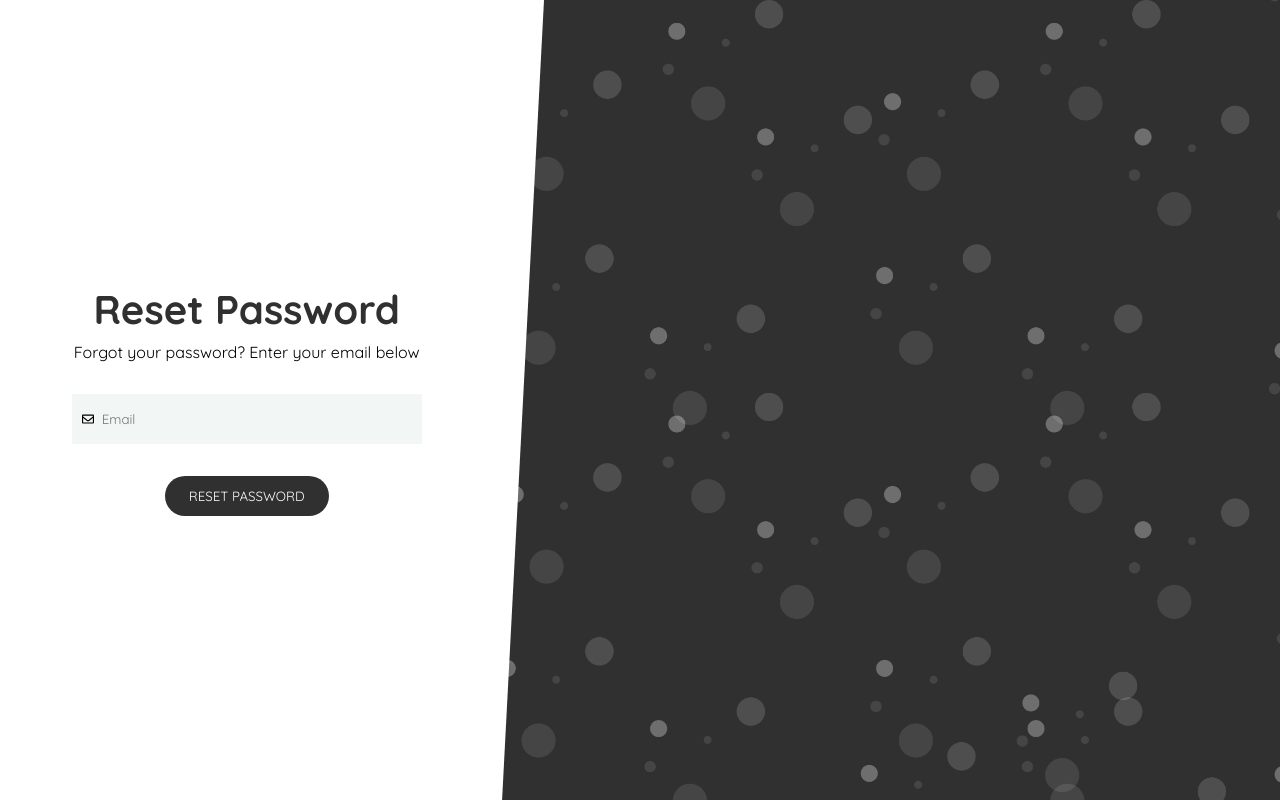
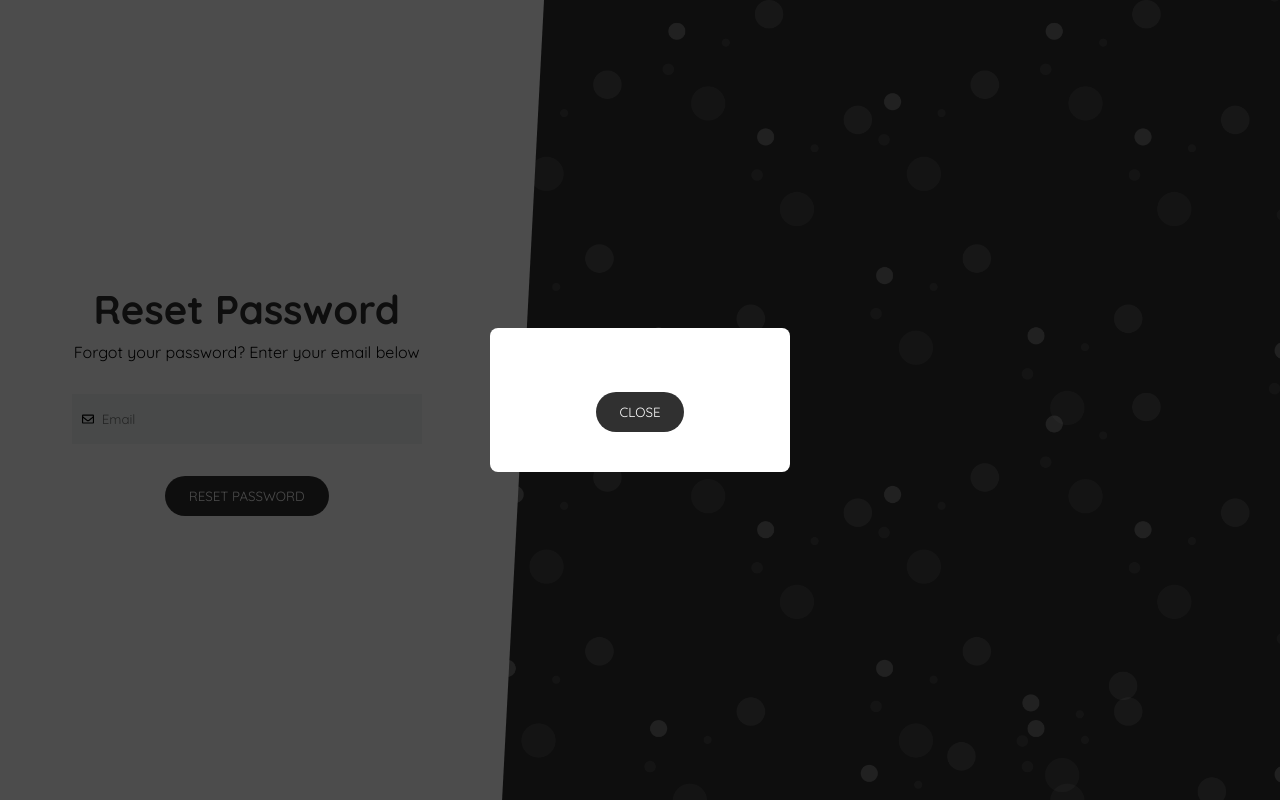
Before and after one commit to caiosantosss/fireblogs-vue, a Vue app: page /forgot-password in a window 1280 px wide. Built offline with nearby package versions, Linux system fonts and the light colour scheme; what vue2-editor would draw is missing.

Commit message:
add closeModal

```diff
--- a/src/components/Modal.vue
+++ b/src/components/Modal.vue
@@ -1,16 +1,18 @@
 <template>
   <div class="modal">
-    <p>{{ this.modalMessage }}</p>
-    <button @click="closeModal">Close</button>
+    <div class="modal-content">
+      <p>{{ this.modalMessage }}</p>
+      <button @click="closeModal">Close</button>
+    </div>
   </div>
 </template>
 
 <script>
 export default {
   props: ["modalMessage"],
-  method: {
+  methods: {
     closeModal() {
-      this.$emit("closeModal");
+      this.$emit("close-modal");
     },
   },
 }
--- a/src/views/ForgotPassword.vue
+++ b/src/views/ForgotPassword.vue
@@ -1,5 +1,6 @@
 <template>
   <div class="reset-password">
+    <Modal v-if="modalActive" v-on:close-modal="closeModal" />
     <div class="form-wrap">
       <form class="reset">
         <h2>Reset Password</h2>
@@ -20,11 +21,26 @@
 
 <script>
 import Email from '../assets/Icons/envelope-regular.svg';
+import Modal from '../components/Modal';
 export default {
 name: "ForgotPassword",
+data() {
+  return {
+    email: null,
+    modalActive: true,
+    modalMessage: '',
+  }
+},
 components: {
   Email,
+  Modal,
 },
+methods: {
+  closeModal() {
+    this.modalActive = !this.modalActive;
+    this.email = "";
+  }
+}
 }
 </script>
 
```
